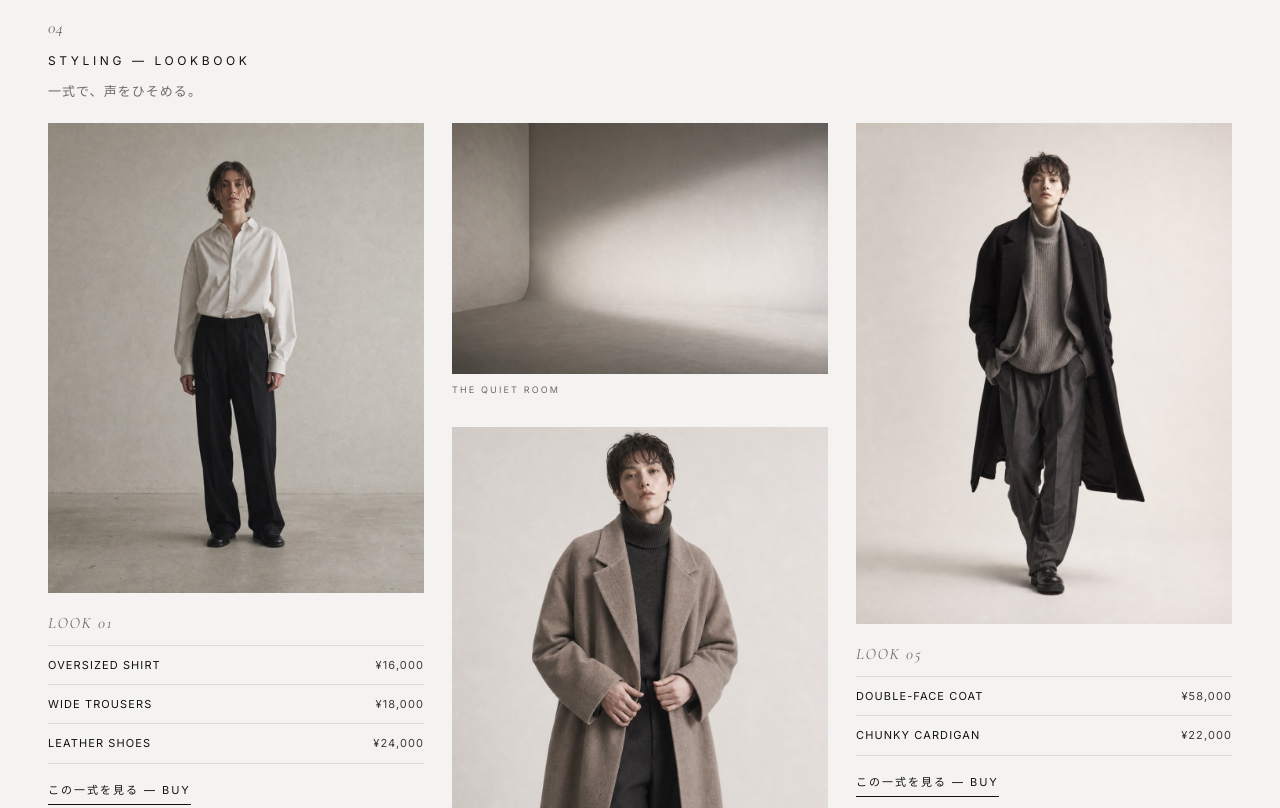
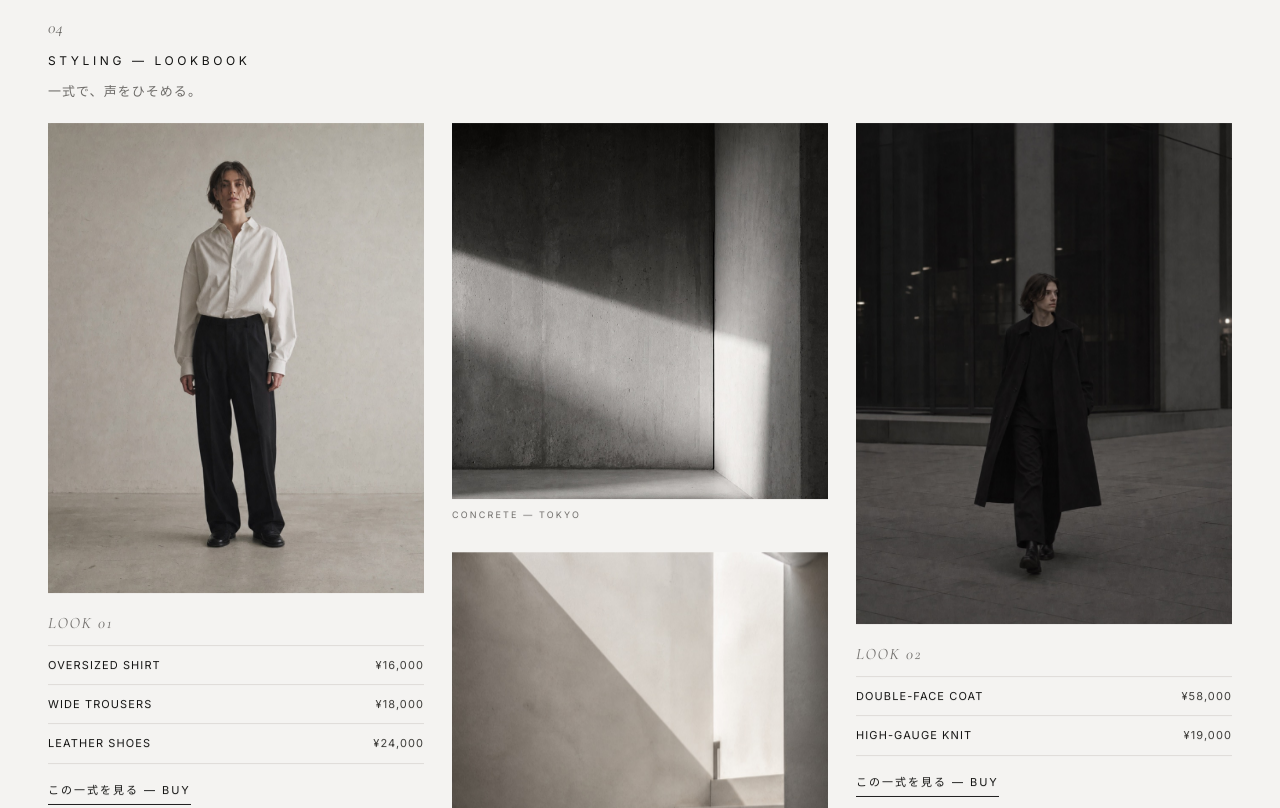
Before and after one commit to kazutoue45-glitch/sourdine-demo-lp, a plain HTML site: page index.html in a window 1280 px wide. Shown: the part 7780-8588 px from the top of the page. Drawn offline with nearby package versions, Linux system fonts and the light colour scheme; a web font is replaced by a local one.

Commit message:
v6: ルックブックをJSバランス型マソンリーに（一番低い列に積んで列の高さを揃え、下端の余白を解消）＋VIEW ALL LOOKSで締め
Co-Authored-By: Claude Opus 4.8 (1M context) <noreply@anthropic.com>

```diff
--- a/app.js
+++ b/app.js
@@ -3,6 +3,42 @@
   "use strict";
   var reduce = window.matchMedia("(prefers-reduced-motion: reduce)").matches;
   var rand = function (a, b) { return a + Math.random() * (b - a); };
+
+  /* ---------- 0. バランス型マソンリー（一番低い列に積んで下端を揃える） ---------- */
+  function buildMasonry(force) {
+    var spread = document.querySelector(".spread");
+    if (!spread) return;
+    if (!spread.__items) {
+      spread.__items = Array.prototype.slice.call(spread.children)
+        .filter(function (c) { return c.classList && c.classList.contains("sp"); });
+    }
+    var items = spread.__items;
+    var cols = window.innerWidth >= 768 ? 3 : 2;
+    if (!force && spread.__cols === cols && spread.classList.contains("spread--js")) return;
+    spread.__cols = cols;
+    spread.classList.add("spread--js");
+    while (spread.firstChild) spread.removeChild(spread.firstChild);
+    var colEls = [], heights = [], i;
+    for (i = 0; i < cols; i++) {
+      var c = document.createElement("div");
+      c.className = "spread__col";
+      spread.appendChild(c);
+      colEls.push(c); heights.push(0);
+    }
+    items.forEach(function (item) {
+      var m = 0;
+      for (var k = 1; k < cols; k++) { if (heights[k] < heights[m]) m = k; }
+      colEls[m].appendChild(item);
+      heights[m] += item.offsetHeight + 24;
+    });
+  }
+  buildMasonry();
+  window.addEventListener("load", function () { buildMasonry(true); });
+  var rzT;
+  window.addEventListener("resize", function () {
+    clearTimeout(rzT);
+    rzT = setTimeout(function () { buildMasonry(true); }, 220);
+  }, { passive: true });
 
   /* ---------- 1. スクロール出現（IntersectionObserver） ---------- */
   /* JS有効時だけ隠す。JS不達やreduce時はコンテンツを常時表示（消えない） */
--- a/index.html
+++ b/index.html
@@ -304,6 +304,7 @@
       </figure>
 
     </div>
+    <a class="textlink textlink--center" href="#" data-reveal>VIEW ALL 14 LOOKS</a>
   </section>
 
   <!-- 9. WHY SOURDINE -->
--- a/styles.css
+++ b/styles.css
@@ -542,6 +542,11 @@ a { color: inherit; text-decoration: none; }
 .is-wide .sp__media { aspect-ratio: 3 / 2; }
 .sp__cap { font-family: var(--latin); font-size: 9px; letter-spacing: 0.24em; text-transform: uppercase; color: var(--sub-strong); margin-top: 8px; }
 
+/* JSマソンリー（下端を揃える本物の積み上げ） */
+.spread--js { display: flex; align-items: flex-start; gap: 12px; column-count: auto; }
+.spread--js .spread__col { flex: 1 1 0; min-width: 0; display: flex; flex-direction: column; gap: 12px; }
+.spread--js .sp { width: 100%; margin: 0; }
+
 .sp__info { margin-top: 16px; }
 .sp__no { font-family: var(--serif); font-style: italic; font-size: 16px; letter-spacing: 0.1em; color: var(--sub-strong); margin-bottom: 6px; }
 .tags { list-style: none; }
@@ -571,8 +576,12 @@ a { color: inherit; text-decoration: none; }
   /* デスクトップ：3カラムの密なマソンリー（情景写真を混ぜて詰める） */
   .spread { column-count: 3; column-gap: 22px; }
   .sp { margin: 0 0 22px; }
+  .spread--js { gap: 22px; }
+  .spread--js .spread__col { gap: 22px; }
 }
 @media (min-width: 1280px) {
   .spread { column-gap: 28px; }
   .sp { margin: 0 0 28px; }
+  .spread--js { gap: 28px; }
+  .spread--js .spread__col { gap: 28px; }
 }
```
